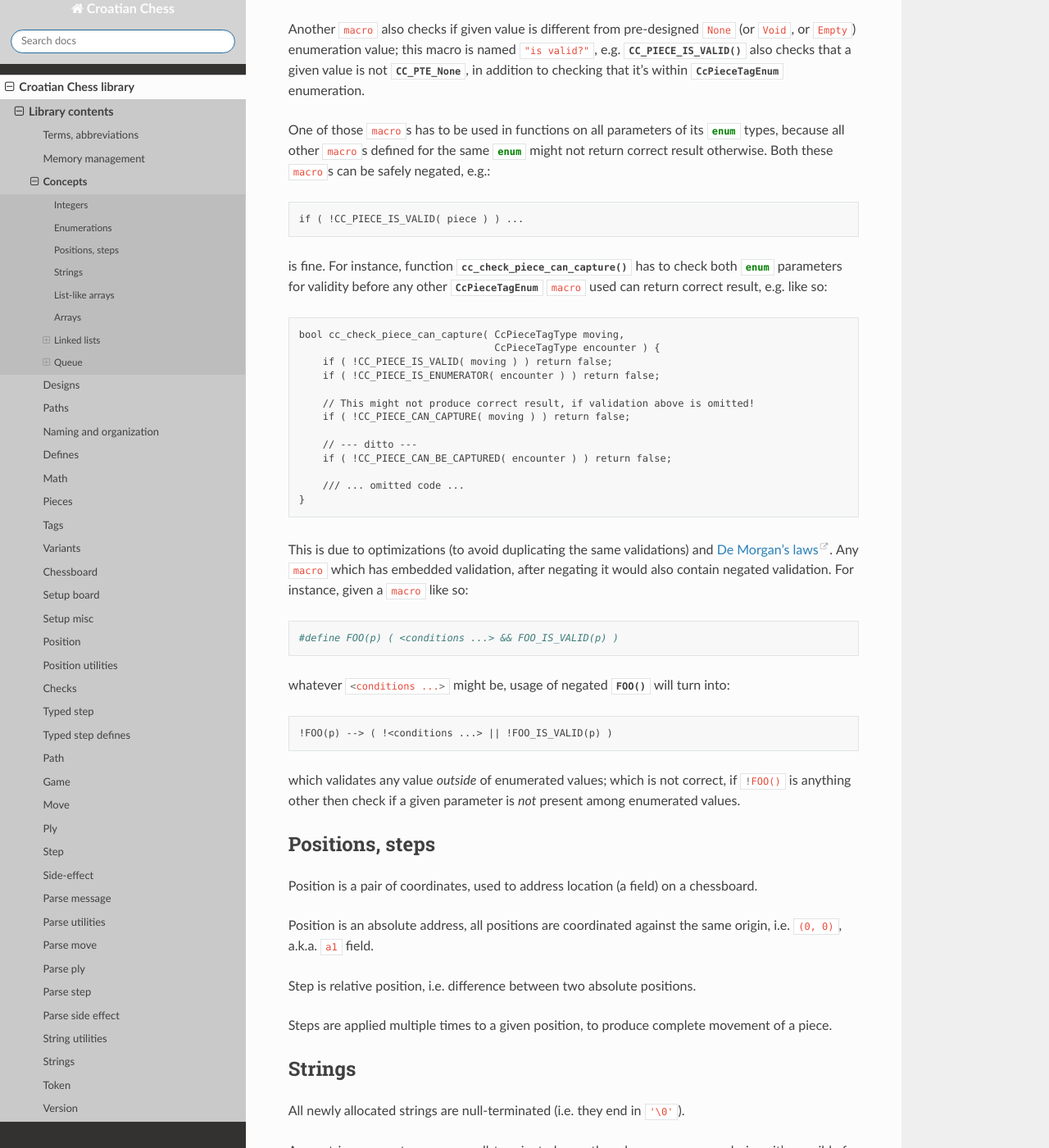
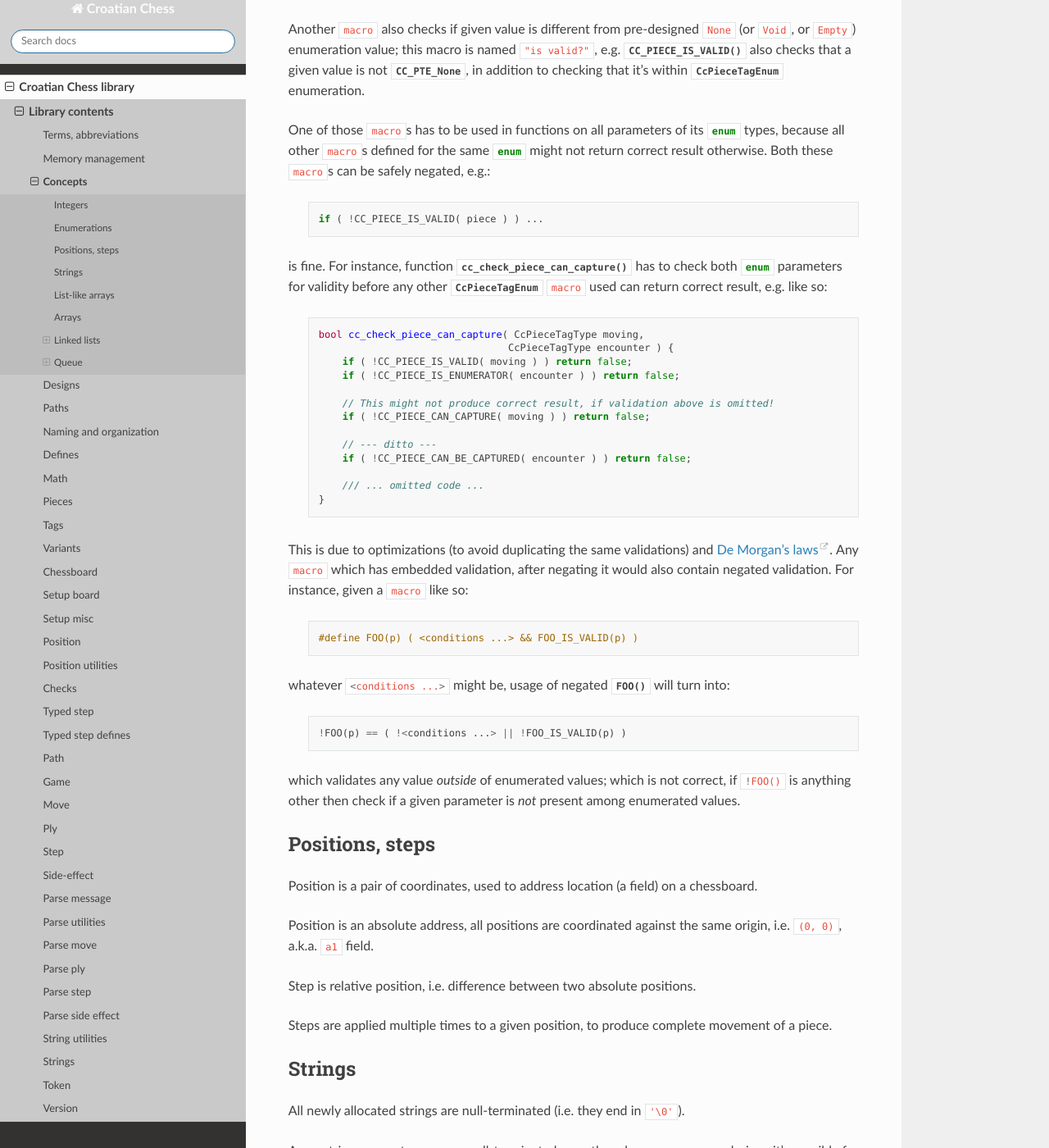
Before and after one commit to mmlacak/crochess, a Sphinx documentation site: the page built from docs/source/libcc/concepts.rst, in a window 1280 px wide and 1400 px high, scrolled down 518 px. Shown: the whole window at 82% size. Built offline with Sphinx 7.4.7 and the Read the Docs theme 3.1.0, drawn with Linux system fonts in a browser that asks for light colours; part of the change alters nothing that is shown.

Commit message:
Using C code block for examples.

```diff
--- a/docs/source/conf.py
+++ b/docs/source/conf.py
@@ -26,10 +26,10 @@ copyright = '2021, Mario Mlačak'
 author = 'Mario Mlačak'
 
 # The short X.Y version
-version = "0.0.1.285:1464+20250808.000609"   # docs-new-lib-short-version-major-minor-feature-commit+meta~breaks-place-marker
+version = "0.0.1.292:1471+20250810.173748"   # docs-new-lib-short-version-major-minor-feature-commit+meta~breaks-place-marker
 
 # The full version, including alpha/beta/rc tags
-release = "0.0.1.285:1464+20250808.000609"   # docs-new-lib-full-version-major-minor-feature-commit+meta~breaks-place-marker
+release = "0.0.1.292:1471+20250810.173748"   # docs-new-lib-full-version-major-minor-feature-commit+meta~breaks-place-marker
 
 
 # -- General configuration ---------------------------------------------------
--- a/docs/source/libcc/concepts.rst
+++ b/docs/source/libcc/concepts.rst
@@ -42,40 +42,52 @@ within :c:enum:`CcPieceTagEnum` enumeration.
 One of those :c:`macro`\s has to be used in functions on all parameters of its
 :c:`enum` types, because all other :c:`macro`\s defined for the same :c:`enum`
 might not return correct result otherwise. Both these :c:`macro`\s can be safely
-negated, e.g.::
+negated, e.g.:
 
-    if ( !CC_PIECE_IS_VALID( piece ) ) ...
+    .. code-block:: C
+        :force:
+
+        if ( !CC_PIECE_IS_VALID( piece ) ) ...
 
 is fine. For instance, function :c:func:`cc_check_piece_can_capture()`
 has to check both :c:`enum` parameters for validity before any other
 :c:enum:`CcPieceTagEnum` :c:`macro` used can return correct result, e.g.
-like so::
+like so:
 
-    bool cc_check_piece_can_capture( CcPieceTagType moving,
-                                     CcPieceTagType encounter ) {
-        if ( !CC_PIECE_IS_VALID( moving ) ) return false;
-        if ( !CC_PIECE_IS_ENUMERATOR( encounter ) ) return false;
+    .. code-block:: C
+        :force:
 
-        // This might not produce correct result, if validation above is omitted!
-        if ( !CC_PIECE_CAN_CAPTURE( moving ) ) return false;
+        bool cc_check_piece_can_capture( CcPieceTagType moving,
+                                        CcPieceTagType encounter ) {
+            if ( !CC_PIECE_IS_VALID( moving ) ) return false;
+            if ( !CC_PIECE_IS_ENUMERATOR( encounter ) ) return false;
 
-        // --- ditto ---
-        if ( !CC_PIECE_CAN_BE_CAPTURED( encounter ) ) return false;
+            // This might not produce correct result, if validation above is omitted!
+            if ( !CC_PIECE_CAN_CAPTURE( moving ) ) return false;
 
-        /// ... omitted code ...
-    }
+            // --- ditto ---
+            if ( !CC_PIECE_CAN_BE_CAPTURED( encounter ) ) return false;
+
+            /// ... omitted code ...
+        }
 
 This is due to optimizations (to avoid duplicating the same validations) and
 `De Morgan's laws <https://en.wikipedia.org/wiki/De_Morgan%27s_laws>`_.
 Any :c:`macro` which has embedded validation, after negating it would also
-contain negated validation. For instance, given a :c:`macro` like so::
+contain negated validation. For instance, given a :c:`macro` like so:
 
-    #define FOO(p) ( <conditions ...> && FOO_IS_VALID(p) )
+    .. code-block:: C
+        :force:
+
+        #define FOO(p) ( <conditions ...> && FOO_IS_VALID(p) )
 
 whatever :c:`<conditions ...>` might be, usage of negated :c:macro:`FOO()` will
-turn into::
+turn into:
 
-    !FOO(p) --> ( !<conditions ...> || !FOO_IS_VALID(p) )
+    .. code-block:: C
+        :force:
+
+        !FOO(p) == ( !<conditions ...> || !FOO_IS_VALID(p) )
 
 which validates any value *outside* of enumerated values; which is not correct,
 if :c:`!FOO()` is anything other then check if a given parameter is *not*
```
